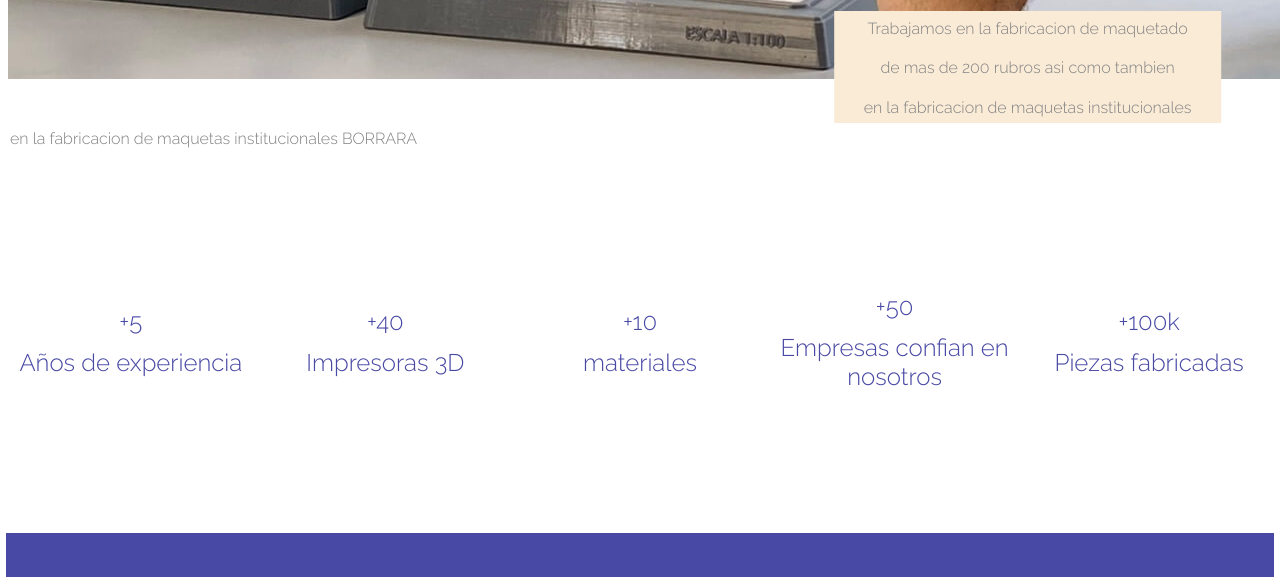
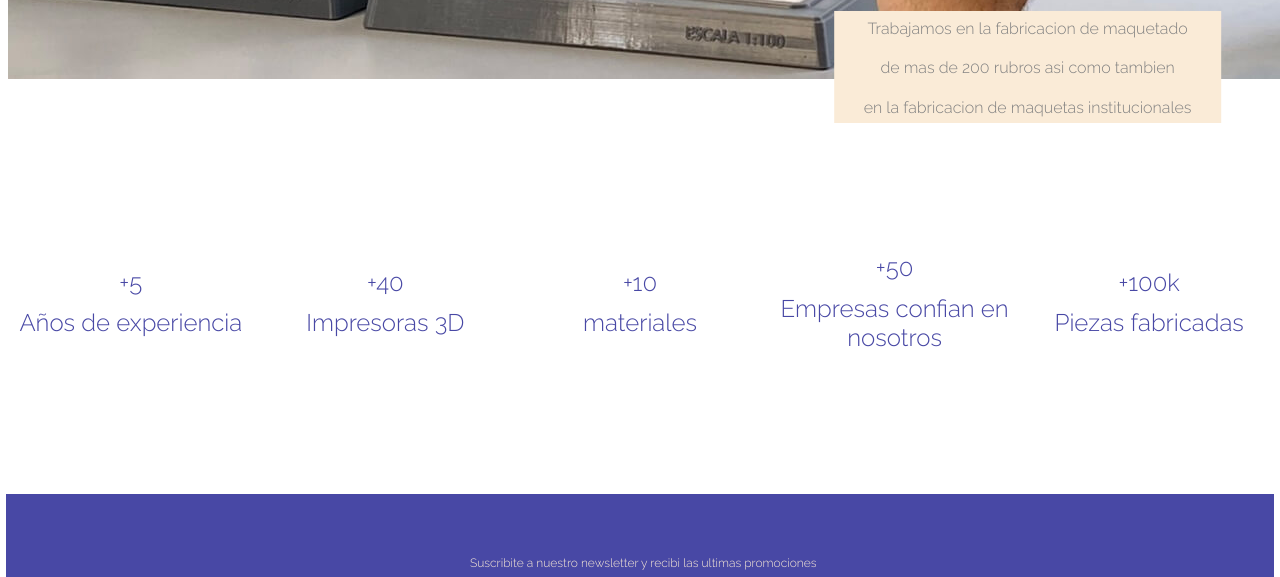
Before and after one commit to Crissouza1995/PF-CristianSouza, a plain HTML site: page inicio.html in a window 1280 px wide. Shown: the part 2240-2817 px from the top of the page. Drawn offline with nearby package versions, Linux system fonts and the light colour scheme; a script that the page names is missing.

Commit message:
se borro modificacion anterior

```diff
--- a/inicio.html
+++ b/inicio.html
@@ -186,8 +186,6 @@
     </div>
 
 
-    <h4 class="titulo-maqueta">en la fabricacion de maquetas institucionales BORRARA</h4>
-
 
     <div class="grid-trayectoria">
 
```
